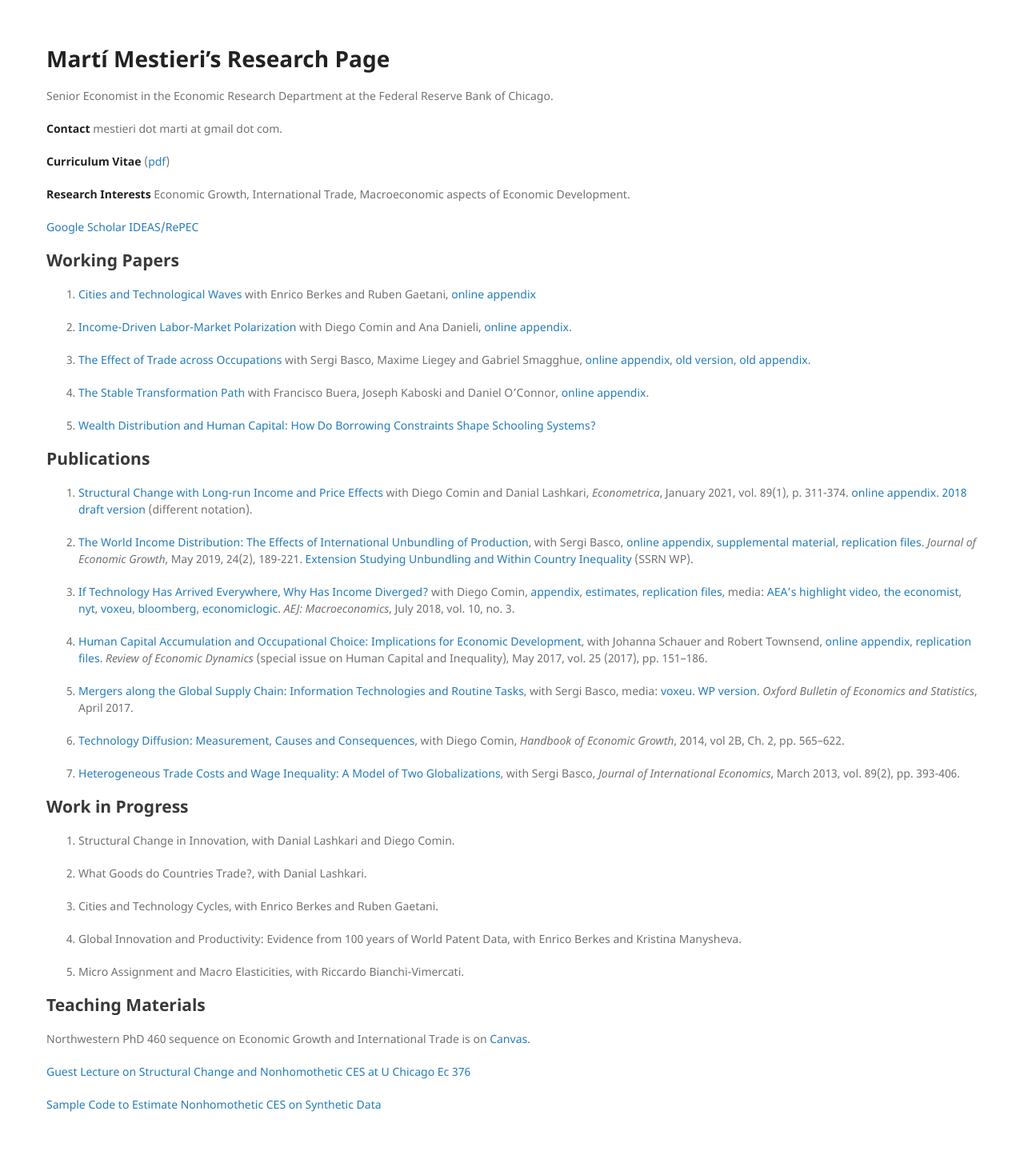
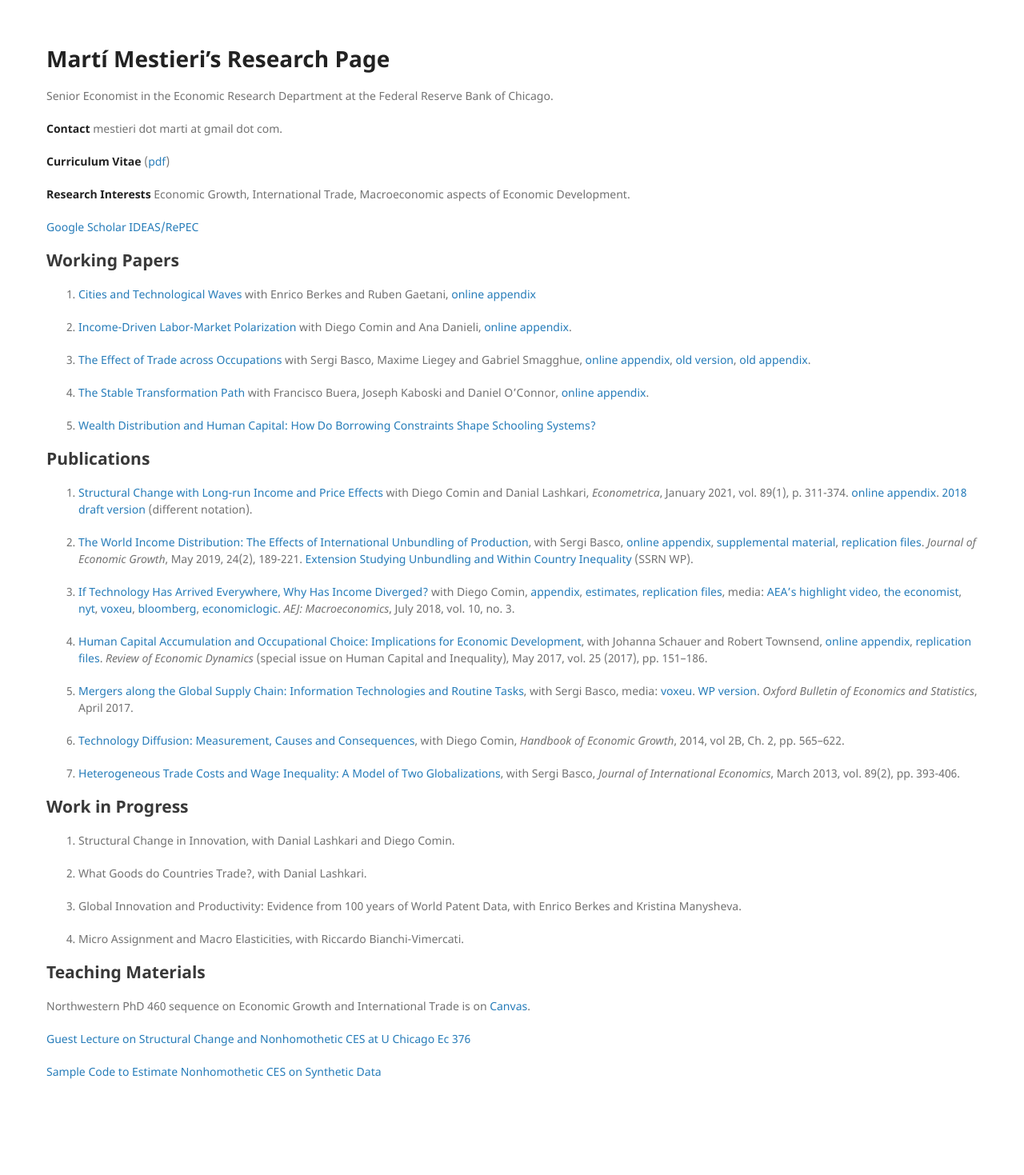
Before and after one commit to mestieri/mestieri.github.io, a Jekyll site: the page built from index.md, in a window 1280 px wide. Shown: the whole page at 80% size. Built offline with Jekyll 4.4.1, drawn with Linux system fonts in a browser that asks for light colours; after the commit the page ends 1428 px from its top, so only the background shows below that.

Commit message:
Update index.md

```diff
--- a/index.md
+++ b/index.md
@@ -62,11 +62,9 @@ Senior Economist in the Economic Research Department at the Federal Reserve Bank
 
 2. What Goods do Countries Trade?, with Danial Lashkari.
 
-3. Cities and Technology Cycles, with Enrico Berkes and Ruben Gaetani.
+3. Global Innovation and Productivity: Evidence from 100 years of World Patent Data, with Enrico Berkes and Kristina Manysheva.
 
-4. Global Innovation and Productivity: Evidence from 100 years of World Patent Data, with Enrico Berkes and Kristina Manysheva.
-
-5. Micro Assignment and Macro Elasticities, with Riccardo Bianchi-Vimercati.
+4. Micro Assignment and Macro Elasticities, with Riccardo Bianchi-Vimercati.
 
 
 ## Teaching Materials
```
